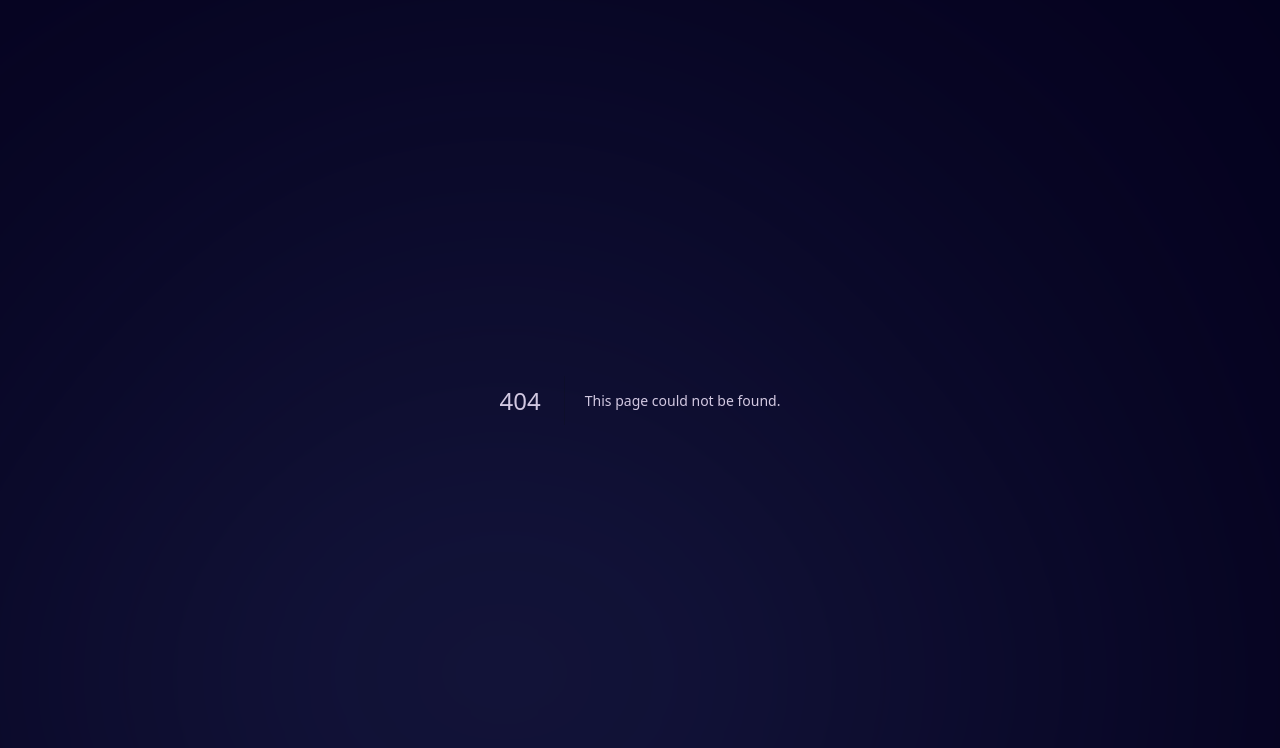
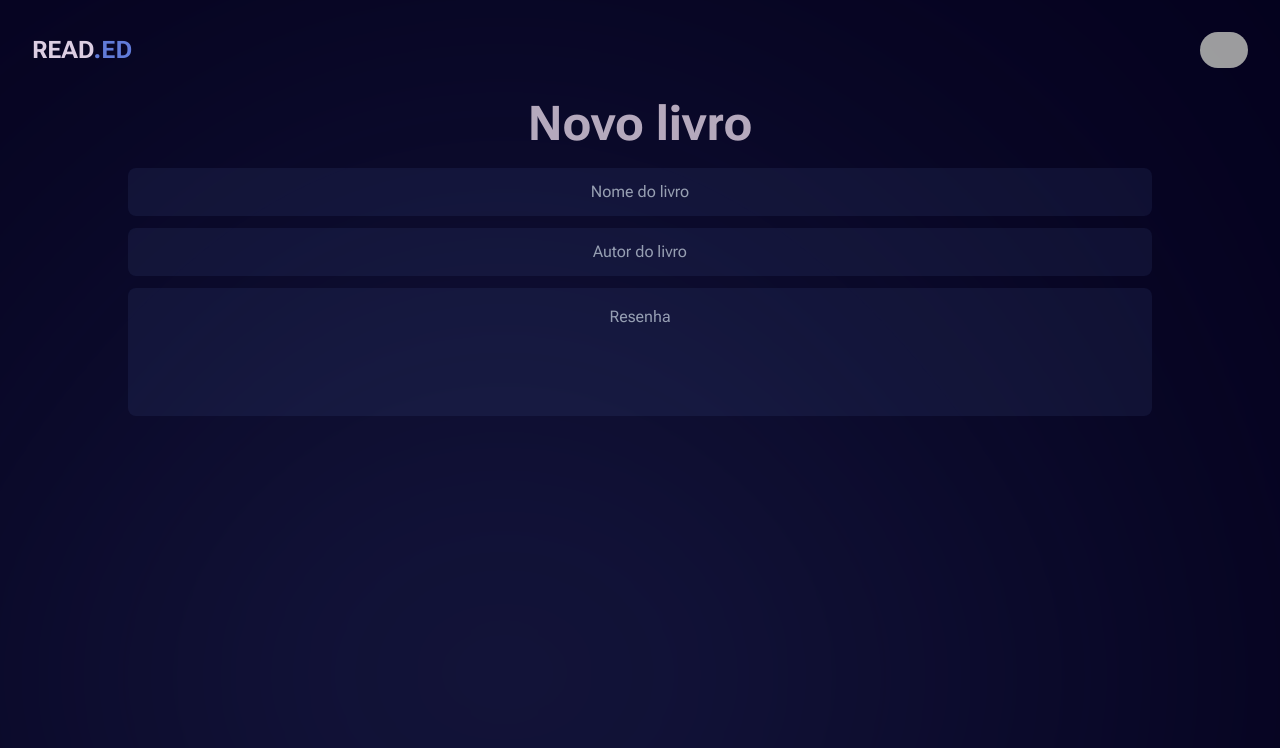
Before and after one commit to nilloferreiira/readed, a Next.js app: page /newbook in a window 1280 px wide. Before the commit this address had no page. Shown: the top 748 px of the page. Built offline with nearby package versions, Linux system fonts and the light colour scheme; grey boxes are pictures that could not be loaded.

Commit message:
newBook page

```diff
--- a/next.config.js
+++ b/next.config.js
@@ -1,7 +1,7 @@
 /** @type {import('next').NextConfig} */
 const nextConfig = {
     images: {
-        domains: ["github.com"]
+        domains: ["github.com"],
     }
 
 }
--- a/src/app/globals.css
+++ b/src/app/globals.css
@@ -1,3 +1,15 @@
 @tailwind base;
 @tailwind components;
 @tailwind utilities;
+
+.h1 {
+    @apply font-bold text-5xl text-fontWhite opacity-80
+}
+
+@layer utilities {
+    .placeholder-style::placeholder {
+       padding: 5px 12px;
+       margin: 0 auto;
+       text-align: center;
+    }
+  }
--- a/src/app/home/page.tsx
+++ b/src/app/home/page.tsx
@@ -2,7 +2,7 @@ import { Header } from "@/components/header/Header";
 import { Main } from "@/components/homePage/Main";
 import { NewBook } from "@/components/homePage/NewBook";
 
-export default function Teste() {
+export default function homePage() {
   return (
     <div>
       <Header />
--- a/src/app/layout.tsx
+++ b/src/app/layout.tsx
@@ -18,7 +18,7 @@ export default function RootLayout({
   return (
     <html lang="en">
       <body className={`${roboto.variable} font-sans bg-bg text-fontWhite`}>
-        <BookProvider>
+        {/* <BookProvider> */}
           <div
             className={`
           relative h-screen overflow-x-hidden z-50
@@ -45,7 +45,7 @@ export default function RootLayout({
             />
             {children}
           </div>
-        </BookProvider>
+        {/* </BookProvider> */}
       </body>
     </html>
   );
--- /dev/null
+++ b/src/app/newbook/page.tsx
@@ -0,0 +1,58 @@
+import { Header } from "@/components/header/Header";
+
+export default function FormBookPage() {
+  return (
+    <div>
+      <Header />
+
+      {/* main content */}
+      <div className="w-4/5 flex flex-col items-center justify-center mx-auto">
+        {/* container 1 */}
+        <div className="flex flex-col items-center justify-center w-full gap-5">
+          <h1 className="h1">Novo livro</h1>
+          {/* form */}
+          <form className="flex flex-col w-full gap-3">
+            <input
+              type="text"
+              placeholder="Nome do livro"
+              className={`
+                        p-3
+                        bg-darkBlue rounded-lg
+                        text-fontWhite
+                        placeholder-fontwhite placeholder-opacity-80 placeholder-style
+                        outline-none
+                    `}
+            />
+
+            <input
+              type="text"
+              placeholder="Autor do livro"
+              className={`
+                        p-3
+                        text-fontWhite
+                        bg-darkBlue rounded-lg
+                        placeholder-fontwhite placeholder-opacity-80 placeholder-style
+                        outline-none
+                        `}
+            />
+            <textarea
+              placeholder="Resenha"
+              className={`
+                        p-3
+                        text-fontWhite
+                        bg-darkBlue rounded-lg
+                        placeholder-fontwhite placeholder-opacity-80 placeholder-style
+                        outline-none
+                        resize-none
+                        min-h-32
+                        `}
+            />
+          </form>
+        </div>
+
+        {/* container 2 */}
+        <div></div>
+      </div>
+    </div>
+  );
+}
--- a/src/components/homePage/Main.tsx
+++ b/src/components/homePage/Main.tsx
@@ -15,7 +15,7 @@ export function Main() {
     >
       <div className="flex flex-col gap-6 lg:gap-12 items-center lg:items-start justify-center">
         <NewBook />
-        <h1 className="font-bold text-5xl text-fontWhite opacity-80">
+        <h1 className="h1">
           Suas leituras
         </h1>
       </div>
--- a/src/components/homePage/NewBook.tsx
+++ b/src/components/homePage/NewBook.tsx
@@ -1,9 +1,11 @@
 "use client"
+
+import Link from "next/link";
 
 export function NewBook() {
 
   return (
-    <button
+    <Link href={"/newbook"}
       className={`
                 bg-indigo
                 shadow-lg shadow-blue-500/20
@@ -17,6 +19,6 @@ export function NewBook() {
               `}
     >
       Novo livro
-    </button>
+    </Link>
   );
 }
```
